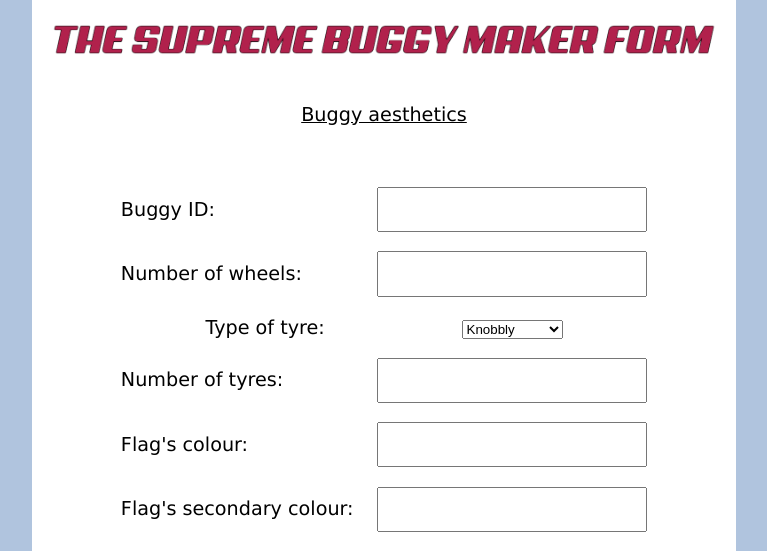
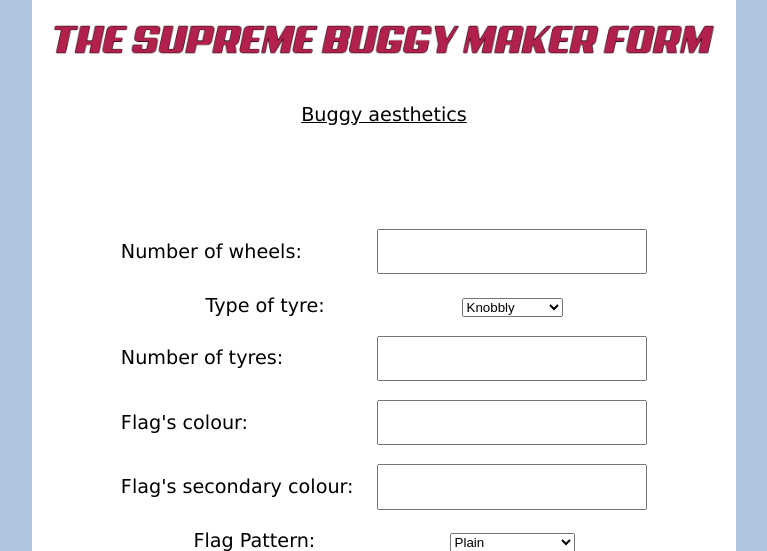
Before and after one commit to E-gonito/CS1999-buggy-race-editor, a Flask app: page /new in a window 1280 px wide. Shown: the top 551 px of the page, without its empty margins (256-1023 px from the left). Run offline with Flask 2, Linux system fonts and the light colour scheme; data that the repository does not hold is empty.

Commit message:
allow different buggies to be created and edited

```diff
--- a/app.py
+++ b/app.py
@@ -27,7 +27,7 @@ def create_buggy():
       cur = con.cursor()
       cur.execute("SELECT * FROM buggies")
       record = cur.fetchone();
-      return render_template("buggy-form.html", buggy = record)
+      return render_template("buggy-form.html", buggy = None)
 
   elif request.method == 'POST':
     all_colours = ('black', 'silver', 'gray', 'white', 'maroon', 'red', 'purple', 'fuchsia', 'green', 'lime', 'olive',
@@ -217,8 +217,23 @@ def create_buggy():
         algo = request.form['algo']
         total_cost = total_cost
 
+
         with sql.connect(DATABASE_FILE) as con:
             cur = con.cursor()
+           # value = cur.execute("SELECT id FROM buggies WHERE id=?", (buggy_id,))
+           # current_id = cur.fetchall()
+           # print("current_id " , current_id)
+          #  if current_id == None:
+               # cur.execute(
+               # "INSERT INTO buggies (qty_wheels, flag_color, flag_color_secondary, flag_pattern, power_type, power_units, aux_power_type, aux_power_units, hamster_booster, tyres, qty_tyres, armour, fireproof, insulated, antibiotic, banging, attack, qty_attacks, algo, total_cost) VALUES(?,?,?,?,?,?,?,?,?,?,?,?,?,?,?,?,?,?,?,?)",
+                #(qty_wheels, flag_color, flag_color_secondary, flag_pattern, power_type, power_units, aux_power_type, aux_power_units, hamster_booster, tyres, qty_tyres, armour, fireproof, insulated, antibiotic, banging, attack, qty_attacks, algo, total_cost))
+                #con.commit()
+           # else:
+               # cur.execute(
+                #"UPDATE buggies set qty_wheels=?, flag_color=?, flag_color_secondary=?, flag_pattern=?, power_type=?, power_units=?, aux_power_type=?, aux_power_units=?, hamster_booster=?, tyres=?, qty_tyres=?, armour=?, fireproof=?, insulated=?, antibiotic=?, banging=?, attack=?, qty_attacks=?, algo=?, total_cost=? WHERE id=?",
+                #(qty_wheels, flag_color, flag_color_secondary,flag_pattern, power_type, power_units, aux_power_type, aux_power_units, hamster_booster, tyres, qty_tyres, armour, fireproof, insulated, antibiotic, banging, attack, qty_attacks, algo, total_cost, buggy_id)
+               # )
+
             if buggy_id.isdigit():
                 cur.execute(
                 "UPDATE buggies set qty_wheels=?, flag_color=?, flag_color_secondary=?, flag_pattern=?, power_type=?, power_units=?, aux_power_type=?, aux_power_units=?, hamster_booster=?, tyres=?, qty_tyres=?, armour=?, fireproof=?, insulated=?, antibiotic=?, banging=?, attack=?, qty_attacks=?, algo=?, total_cost=? WHERE id=?",
--- a/templates/buggy-form.html
+++ b/templates/buggy-form.html
@@ -22,8 +22,7 @@
     <form action="/new" method="post">
 
 	<p>
-    <label for="id">Buggy ID:</label>
-    <input type="text" name="id" value="{{ buggy['id'] }}" />
+    <input type="hidden" name="id" value="{{ buggy['id'] }}" />
 	<br>
 	</p>
 
```
